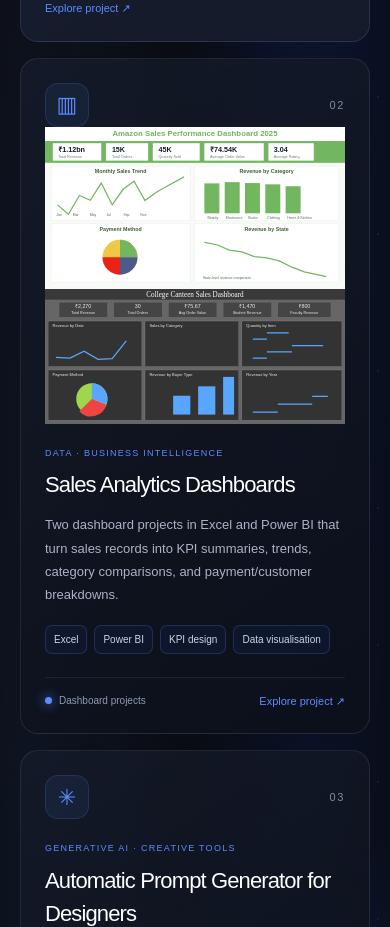
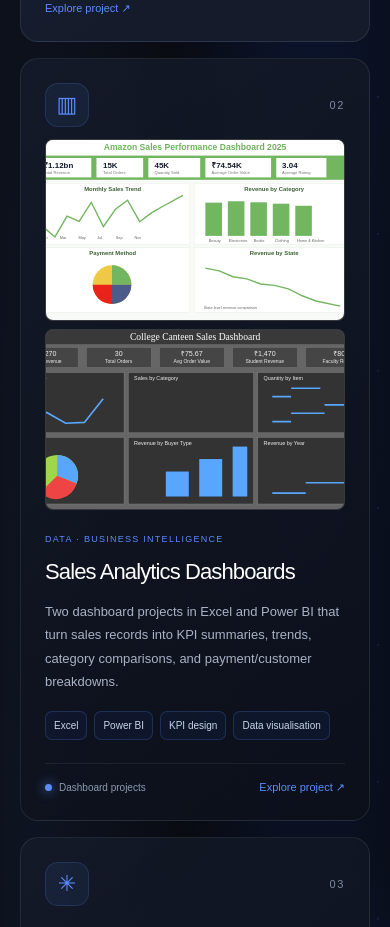
Before and after one commit to prathibha-1314/Portfolio, a Next.js app: page / in a window 390 px wide. Shown: the part 2620-3547 px from the top of the page. Built offline with nearby package versions, Linux system fonts and the light colour scheme.

Commit message:
Style sales dashboard previews responsively

```diff
--- a/src/app/globals.css
+++ b/src/app/globals.css
@@ -146,3 +146,13 @@ h1 { font-size:clamp(52px,7.2vw,88px);line-height:.99;letter-spacing:-.075em;mar
 .project-logo { display:block;width:100%;height:100%;object-fit:contain;border-radius:10px; }
 .modal-project-logo { width:64px;height:64px; }
 .live-project-link { color:#9db8ff; }
+
+
+/* Sales analytics dashboard previews */
+.dashboard-preview-grid { display:grid;grid-template-columns:1fr 1fr;gap:8px;margin:12px 0 4px; }
+.dashboard-preview-grid img { display:block;width:100%;aspect-ratio:1.65;object-fit:cover;border:1px solid #ffffff24;border-radius:8px;background:#17191e; }
+.dashboard-modal-previews { display:grid;grid-template-columns:1fr;gap:16px;margin:18px 0; }
+.dashboard-modal-previews figure { margin:0; }
+.dashboard-modal-previews img { display:block;width:100%;height:auto;border-radius:10px;border:1px solid #ffffff22; }
+.dashboard-modal-previews figcaption { margin-top:6px;color:#aeb9d0;font-size:12px; }
+@media (max-width:640px) { .dashboard-preview-grid { grid-template-columns:1fr; } }
```
